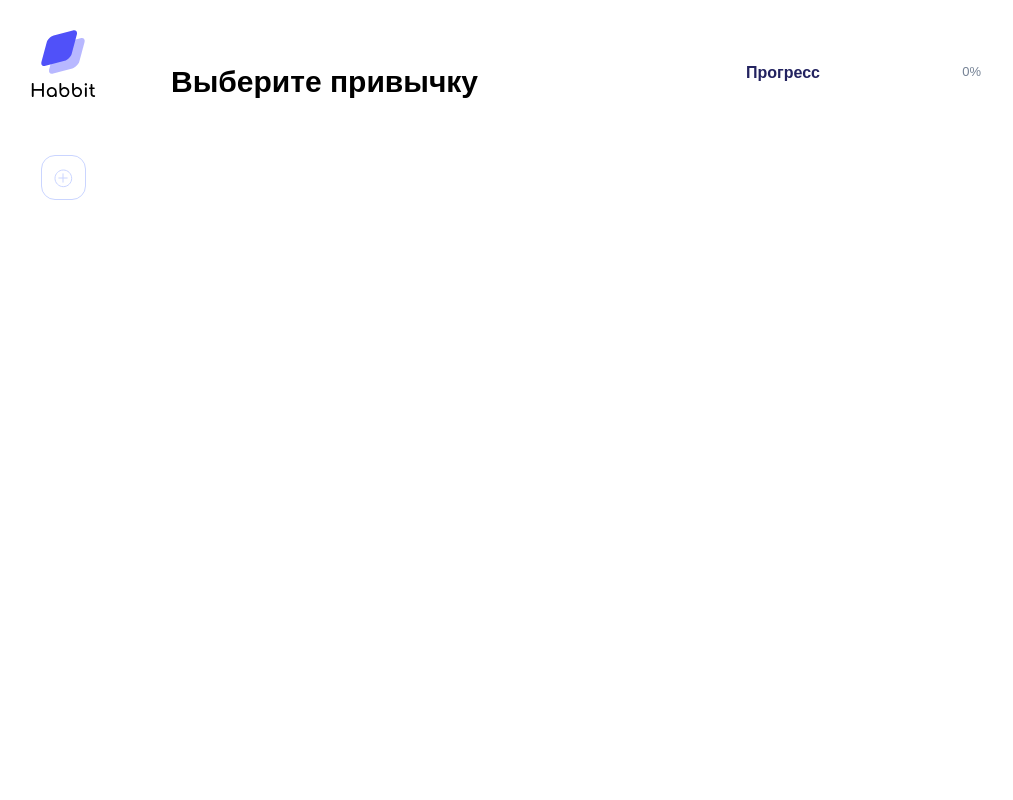
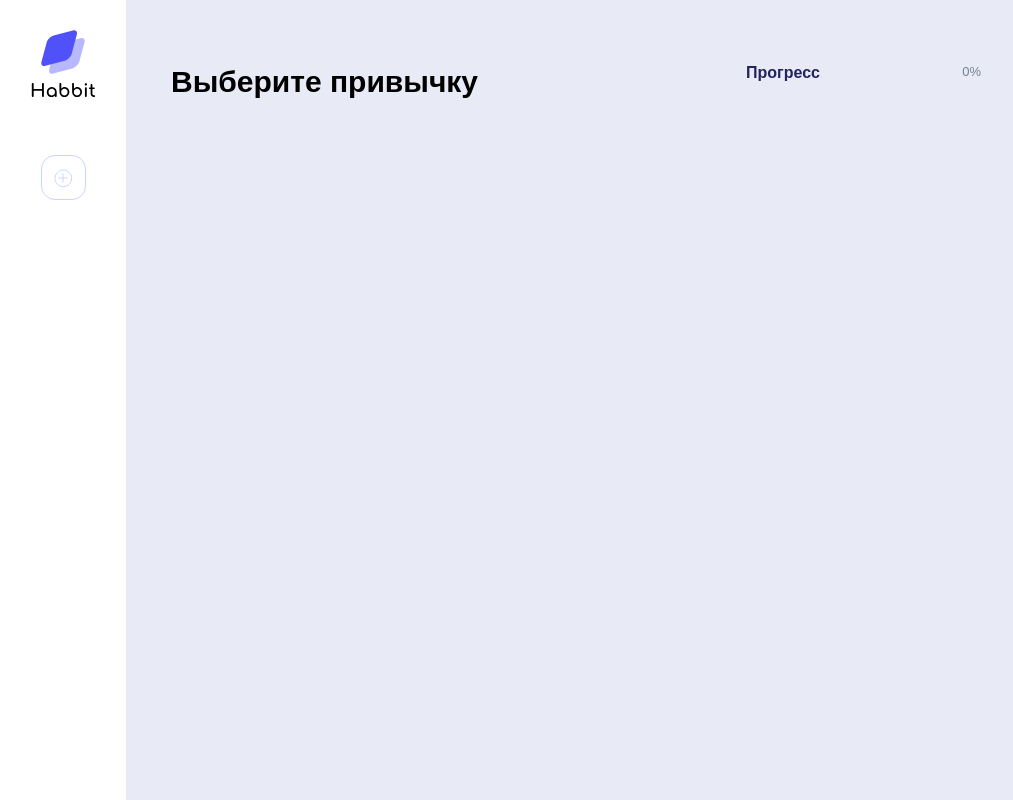
Before and after one commit to rakhzar/habbit.tracker, a Vue app: page / in a window 1280 px wide. Shown: the whole page, without its empty margins (0-1013 px from the left). Built offline with nearby package versions, Linux system fonts and the light colour scheme.

Commit message:
style: add CSS variables for colors and fonts

```diff
--- a/src/assets/style.css
+++ b/src/assets/style.css
@@ -12,11 +12,13 @@
   --color-bg-outline: rgba(0, 0, 0, 0.25);
   --color-text-grey: #768396;
   --color-border-input: #e7ebfb;
+  --color-habbit-day: #e7ebf1;
   --color-button: #eeddee;
   --color-button-hover: #dcdaff;
   --color-text-black: #000000;
   --color-text-progress: #232360;
   --color-border-red: red;
+  --color-bg-body: #e8eaf6;
 
   --font-family: 'Comfortaa', sans-serif;
 }
```
